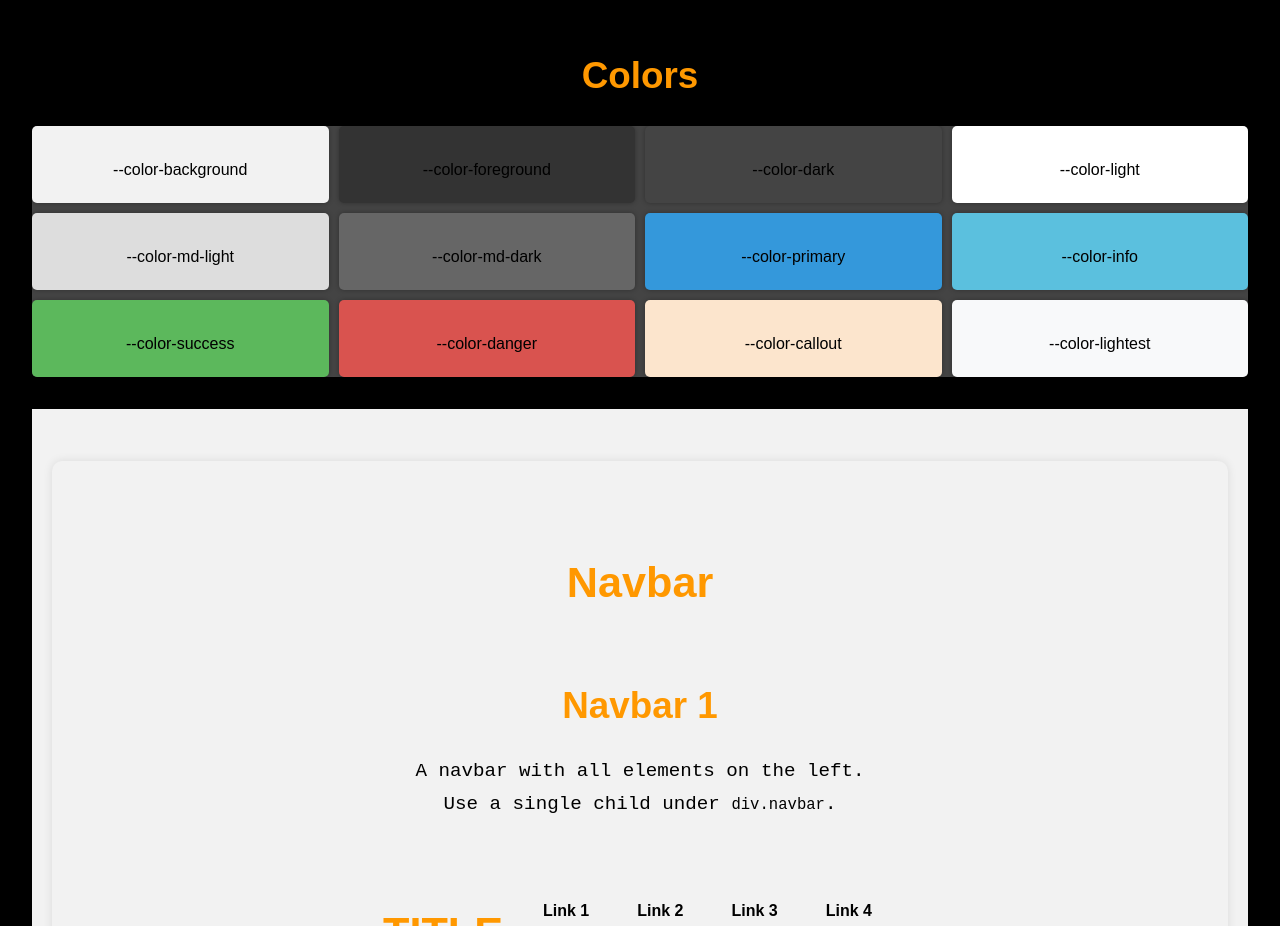
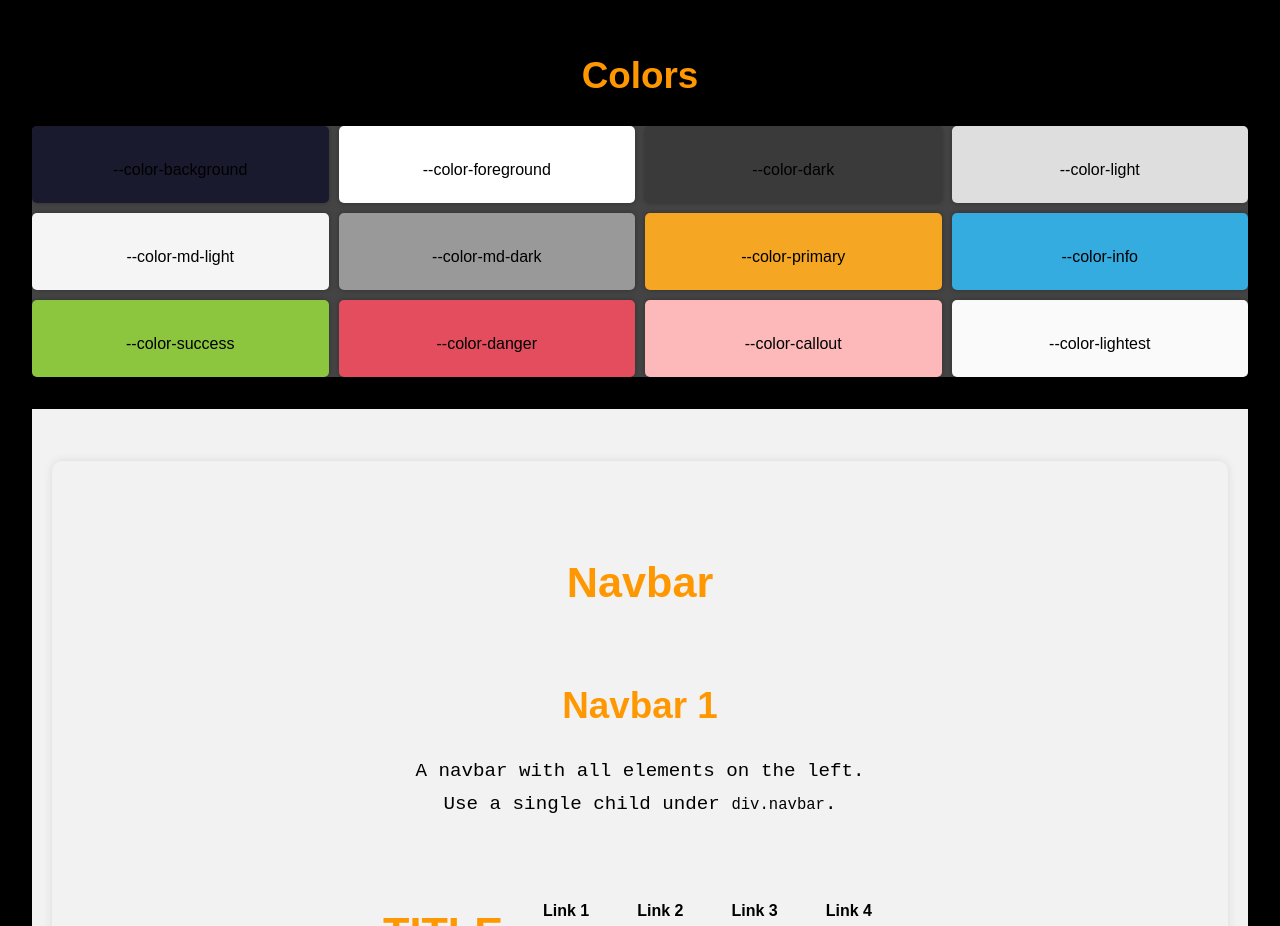
Before and after one commit to sharmaineb/css-framework, a plain HTML site: page index.html in a window 1280 px wide. Shown: the part 3640-4566 px from the top of the page. Drawn offline with Linux system fonts and the light colour scheme; a web font is replaced by a local one.

Commit message:
minor changes/finishing touches.

```diff
--- a/nightmarezero.css
+++ b/nightmarezero.css
@@ -3,19 +3,19 @@
 @import url('https://fonts.googleapis.com/css2?family=IM+Fell+French+Canon&display=swap');
 
 :root {
-    --color-background: #f2f2f2;
-    --color-foreground: #333;
-    --color-dark: #444;
-    --color-light: #fff;
-    --color-md-light: #ddd;
-    --color-md-dark: #666;
-    --color-primary: #3498db;
-    --color-info: #5bc0de;
-    --color-success: #5cb85c;
-    --color-danger: #d9534f;
-    --color-callout: #fce5cd;
-    --color-lightest: #f8f9fa;
-  }
+    --color-background: #1a1a2e;
+    --color-foreground: #fff;
+    --color-dark: #3a3a3a;
+    --color-light: #dedede;
+    --color-md-light: #f5f5f5;
+    --color-md-dark: #999;
+    --color-primary: #f5a623;
+    --color-info: #34ace0;
+    --color-success: #8cc63f;
+    --color-danger: #e44d5e;
+    --color-callout: #fdb9b9;
+    --color-lightest: #fafafa;
+}
 
 /* reset some default styles */
 * {
```
